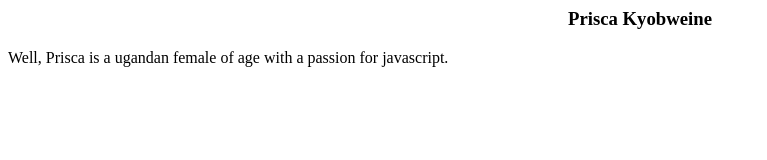
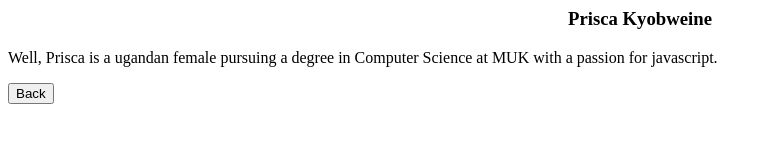
Before and after one commit to TTENDO/ETCIVCode, a plain HTML site: page firstassignment/prisca.html in a window 1280 px wide. Shown: the whole page, without its empty margins (0-767 px from the left). Drawn offline with Linux system fonts and the light colour scheme.

Commit message:
added the back button

```diff
--- a/firstassignment/prisca.html
+++ b/firstassignment/prisca.html
@@ -5,6 +5,7 @@
 
     <body>
         <center><h3>Prisca Kyobweine</h3></center>
-        <p>Well, Prisca is a ugandan female of age with a passion for javascript.</p>
+        <p>Well, Prisca is a ugandan female pursuing a degree in Computer Science at MUK with a passion for javascript.</p>
+        <a href="fanames.html"><input type="button" value="Back"></a>
     </body>
 </html>
```
Also changed, not shown: firstassignment/gloria.html (+1 -0 lines), firstassignment/naimat.html (+1 -0 lines), firstassignment/sandra.html (+1 -0 lines).
